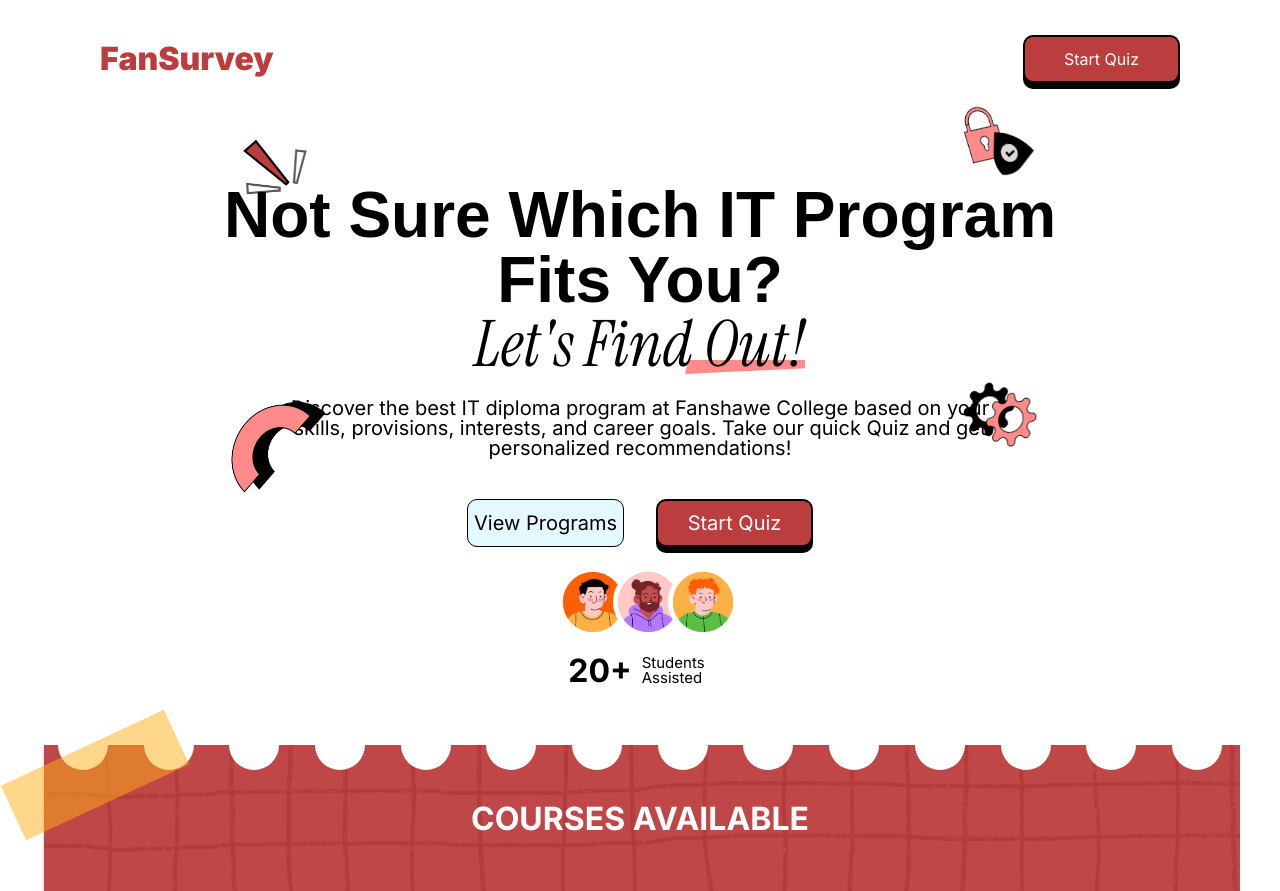
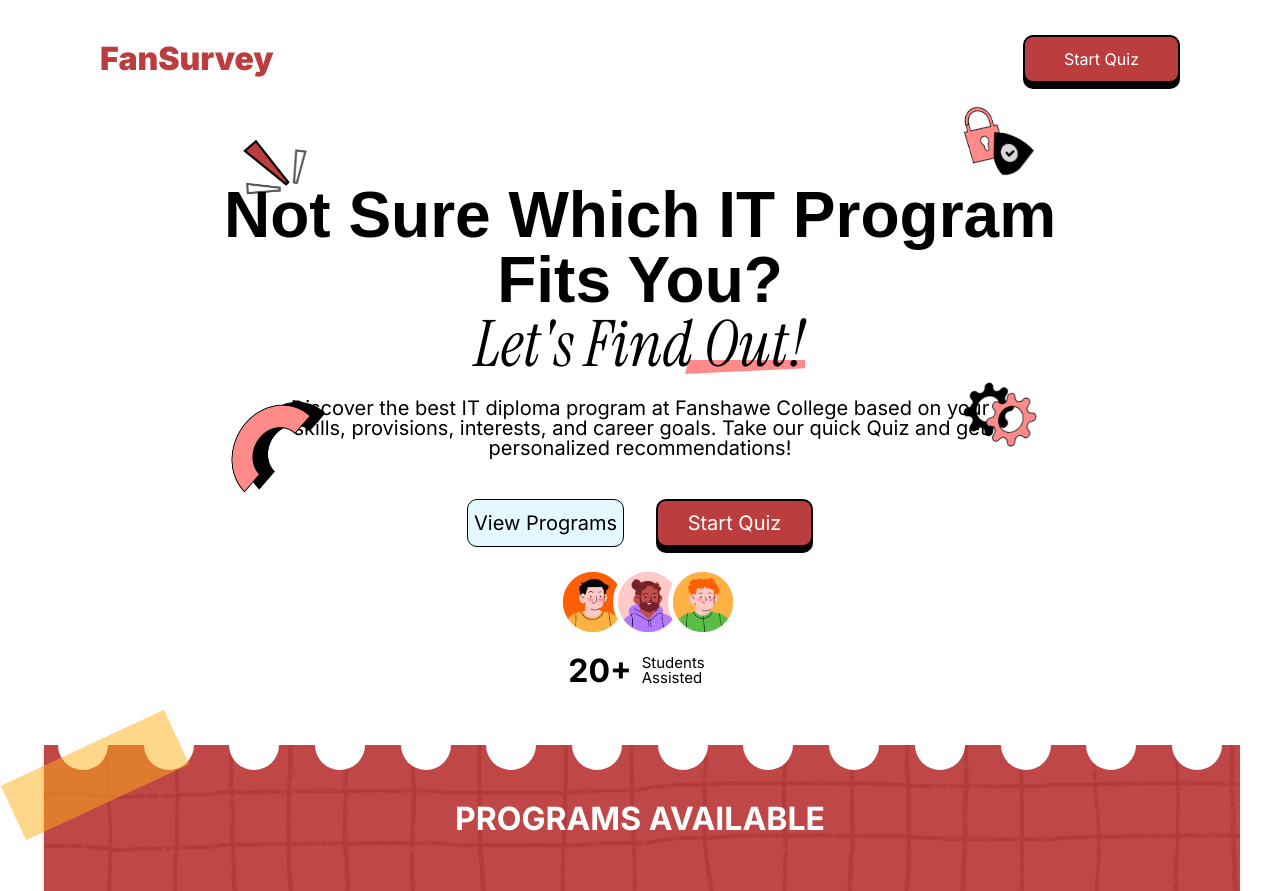
Before and after one commit to andresmotta9/fanshawe-survey-front, a React (Vite) app: page / in a window 1280 px wide. Shown: the top 891 px of the page. Built offline with nearby package versions, Linux system fonts and the light colour scheme; no server answers; a web font is replaced by a local one.

Commit message:
Update heading in CoursesSection from 'COURSES AVAILABLE' to 'PROGRAMS AVAILABLE'

```diff
--- a/src/features/coursesSection/index.jsx
+++ b/src/features/coursesSection/index.jsx
@@ -28,7 +28,7 @@
           ))}
       </div>
       <div className="coursesSectionContent">
-        <div className="TextHeading">COURSES AVAILABLE</div>
+        <div className="TextHeading">PROGRAMS AVAILABLE</div>
         <CoursesAvailable
           activeCard={activeCard}
           setActiveCard={setActiveCard}
```
